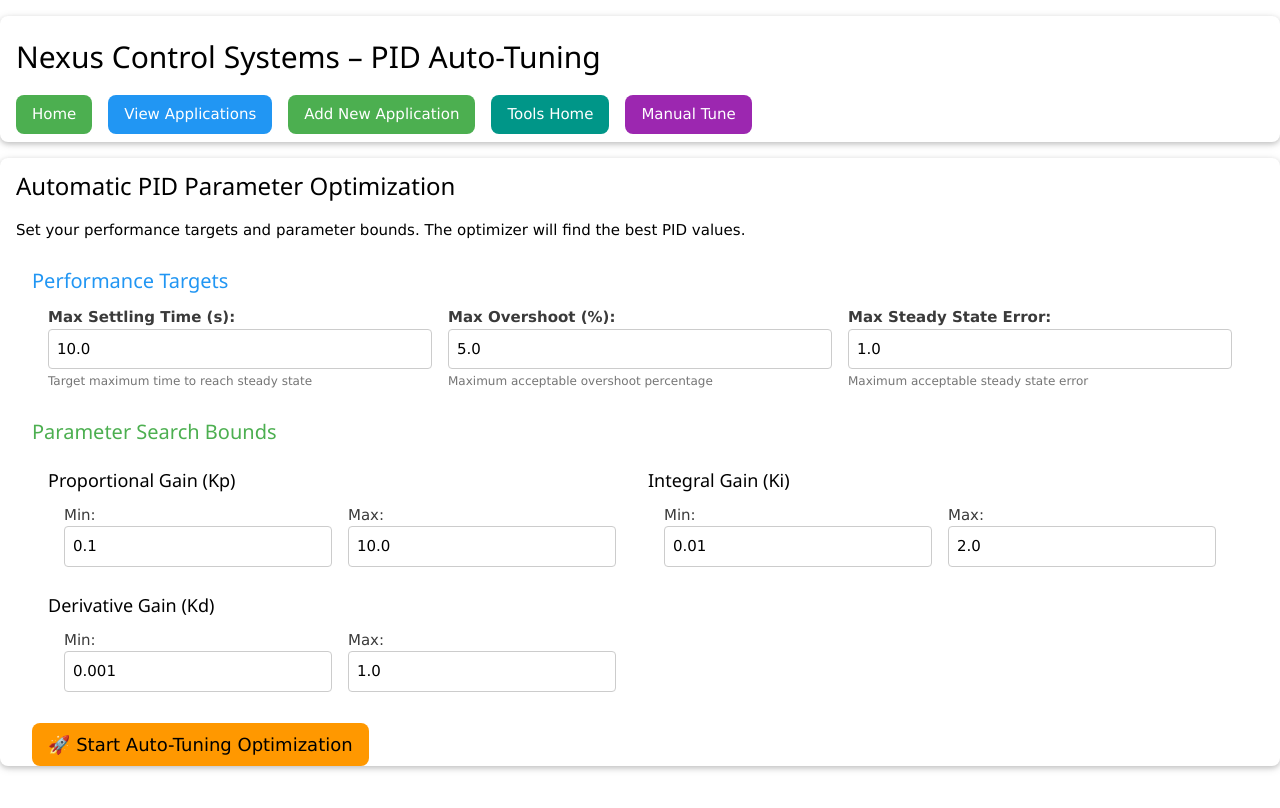
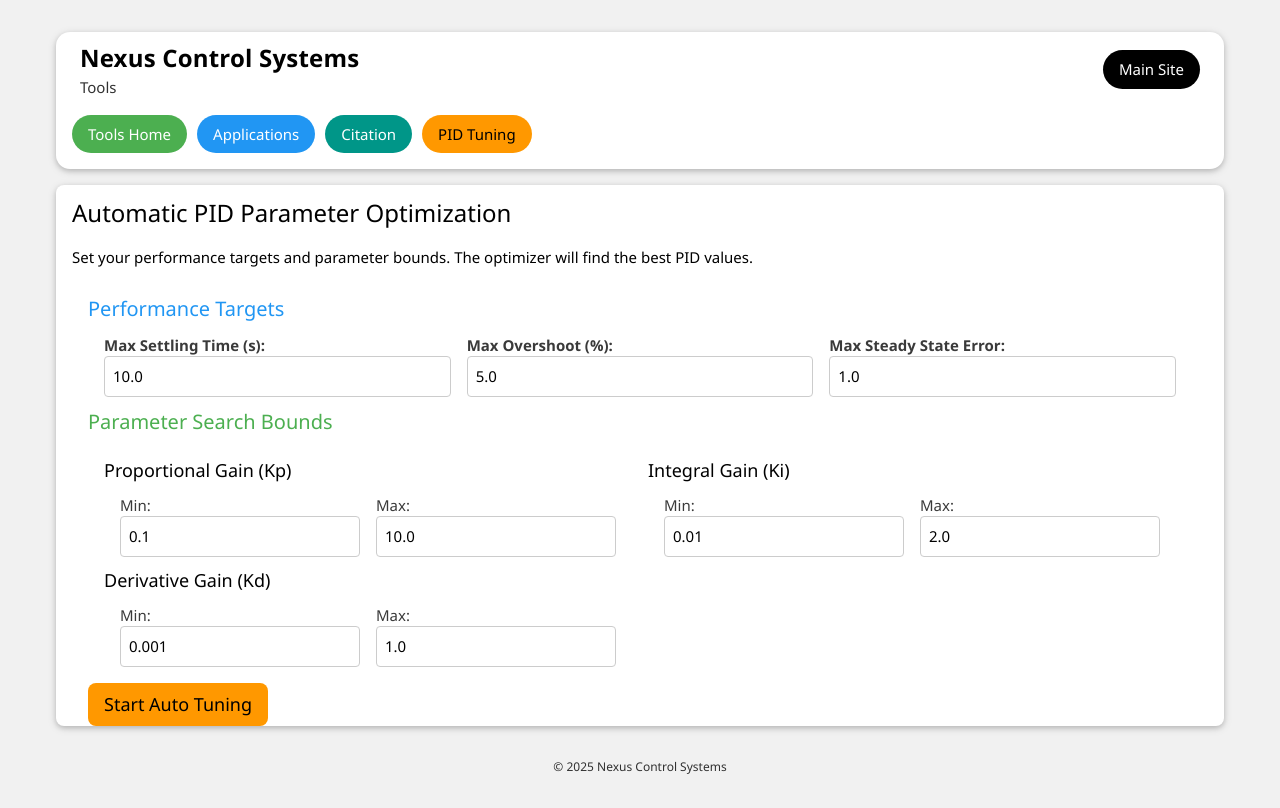
Before and after one commit to weaponz1337/Nexus, a Flask app: page /pid/optimize in a window 1280 px wide. Before the commit the page ends 771 px from the top, so only its background shows below. Run offline with Flask 3, Linux system fonts and the light colour scheme.

Commit message:
Update pid_optimize.html

```diff
--- a/templates/pid_optimize.html
+++ b/templates/pid_optimize.html
@@ -1,31 +1,9 @@
-<!DOCTYPE html>
-<html lang="en">
-<head>
-    <meta charset="UTF-8">
-    <meta name="viewport" content="width=device-width, initial-scale=1.0">
-    <title>PID Auto-Tuning - Nexus Control Systems</title>
-    <link rel="stylesheet" href="https://www.w3schools.com/w3css/4/w3.css">
-    <style>
-        .parameter-input { margin-bottom: 15px; }
-        .results-section { margin-top: 30px; }
-        .metric-card { margin: 10px 0; }
-    </style>
-</head>
-<body>
+{% extends "base_tools.html" %}
 
-<!-- Navigation -->
-<div class="w3-card w3-white w3-round-large w3-margin-top w3-padding">
-    <h2>Nexus Control Systems – PID Auto-Tuning</h2>
-    <div class="w3-bar w3-margin-top">
-        <a href="/" class="w3-bar-item w3-button w3-green w3-round-large w3-margin-right">Home</a>
-        <a href="/view" class="w3-bar-item w3-button w3-blue w3-round-large w3-margin-right">View Applications</a>
-        <a href="/applications" class="w3-bar-item w3-button w3-green w3-round-large w3-margin-right">Add New Application</a>
-        <a href="/tools" class="w3-bar-item w3-button w3-teal w3-round-large w3-margin-right">Tools Home</a>
-        <a href="/pid" class="w3-bar-item w3-button w3-purple w3-round-large">Manual Tune</a>
-    </div>
-</div>
+{% block title %}PID Auto Tune | Nexus{% endblock %}
 
-<!-- Error Display -->
+{% block content %}
+
 {% if error %}
 <div class="w3-panel w3-red w3-round-large w3-margin-top">
     <h3>Error</h3>
@@ -33,39 +11,35 @@
 </div>
 {% endif %}
 
-<!-- Auto-Tuning Form -->
 <div class="w3-container w3-card w3-white w3-round-large w3-margin-top">
     <h3>Automatic PID Parameter Optimization</h3>
     <p>Set your performance targets and parameter bounds. The optimizer will find the best PID values.</p>
 
     <form action="/pid/optimize" method="post" class="w3-container">
-        <!-- Performance Targets -->
+
         <h4 class="w3-text-blue">Performance Targets</h4>
         <div class="w3-row-padding">
             <div class="w3-col l4 m6 s12 parameter-input">
                 <label for="max_settling_time" class="w3-text-dark-grey"><b>Max Settling Time (s):</b></label>
                 <input class="w3-input w3-border w3-round" type="number" step="0.1" id="max_settling_time" name="max_settling_time"
                        value="{{ request.form.max_settling_time if request.form.max_settling_time else '10.0' }}" required>
-                <small class="w3-text-grey">Target maximum time to reach steady state</small>
             </div>
 
             <div class="w3-col l4 m6 s12 parameter-input">
                 <label for="max_overshoot" class="w3-text-dark-grey"><b>Max Overshoot (%):</b></label>
                 <input class="w3-input w3-border w3-round" type="number" step="0.1" id="max_overshoot" name="max_overshoot"
                        value="{{ request.form.max_overshoot if request.form.max_overshoot else '5.0' }}" required>
-                <small class="w3-text-grey">Maximum acceptable overshoot percentage</small>
             </div>
 
             <div class="w3-col l4 m6 s12 parameter-input">
                 <label for="max_steady_error" class="w3-text-dark-grey"><b>Max Steady State Error:</b></label>
                 <input class="w3-input w3-border w3-round" type="number" step="0.01" id="max_steady_error" name="max_steady_error"
                        value="{{ request.form.max_steady_error if request.form.max_steady_error else '1.0' }}" required>
-                <small class="w3-text-grey">Maximum acceptable steady state error</small>
             </div>
         </div>
 
-        <!-- Parameter Bounds -->
         <h4 class="w3-text-green">Parameter Search Bounds</h4>
+
         <div class="w3-row-padding">
             <div class="w3-col l6 m12 s12">
                 <h5>Proportional Gain (Kp)</h5>
@@ -119,19 +93,17 @@
         </div>
 
         <button class="w3-button w3-orange w3-round-large w3-margin-top w3-large" type="submit">
-            🚀 Start Auto-Tuning Optimization
+            Start Auto Tuning
         </button>
     </form>
 </div>
 
-<!-- Optimization Results -->
 {% if optimization_results and success %}
-<div class="results-section">
+<div class="w3-container w3-card w3-white w3-round-large w3-margin-top">
+
     {% if optimization_results.success %}
-    <div class="w3-container w3-card w3-white w3-round-large w3-margin-top">
-        <h3 class="w3-text-green">✅ Optimization Successful!</h3>
+    <h3 class="w3-text-green">Optimization Successful</h3>
 
-        <!-- Optimized Parameters -->
     <div class="w3-row-padding w3-margin-top">
         <div class="w3-col l4 m6 s12">
             <div class="w3-panel w3-blue w3-round metric-card">
@@ -153,7 +125,6 @@
         </div>
     </div>
 
-        <!-- Performance Results -->
     <h4>Achieved Performance</h4>
     <div class="w3-row-padding">
         <div class="w3-col l3 m6 s12">
@@ -178,23 +149,18 @@
         </div>
     </div>
 
-        <!-- Test Optimized Parameters -->
     <div class="w3-margin-top">
         <a href="/pid?kp={{ optimization_results.optimized_params.kp }}&ki={{ optimization_results.optimized_params.ki }}&kd={{ optimization_results.optimized_params.kd }}"
            class="w3-button w3-purple w3-round-large">
-                📊 Test These Parameters
+            Test These Parameters
         </a>
     </div>
-    </div>
+
     {% else %}
-    <div class="w3-container w3-card w3-white w3-round-large w3-margin-top">
-        <h3 class="w3-text-red">❌ Optimization Failed</h3>
+    <h3 class="w3-text-red">Optimization Failed</h3>
     <p>{{ optimization_results.error }}</p>
-        <p>Try adjusting your performance targets or parameter bounds and run the optimization again.</p>
-    </div>
     {% endif %}
 </div>
 {% endif %}
 
-</body>
-</html>
+{% endblock %}
```
Lines whose indentation alone changed are shown as unchanged.
